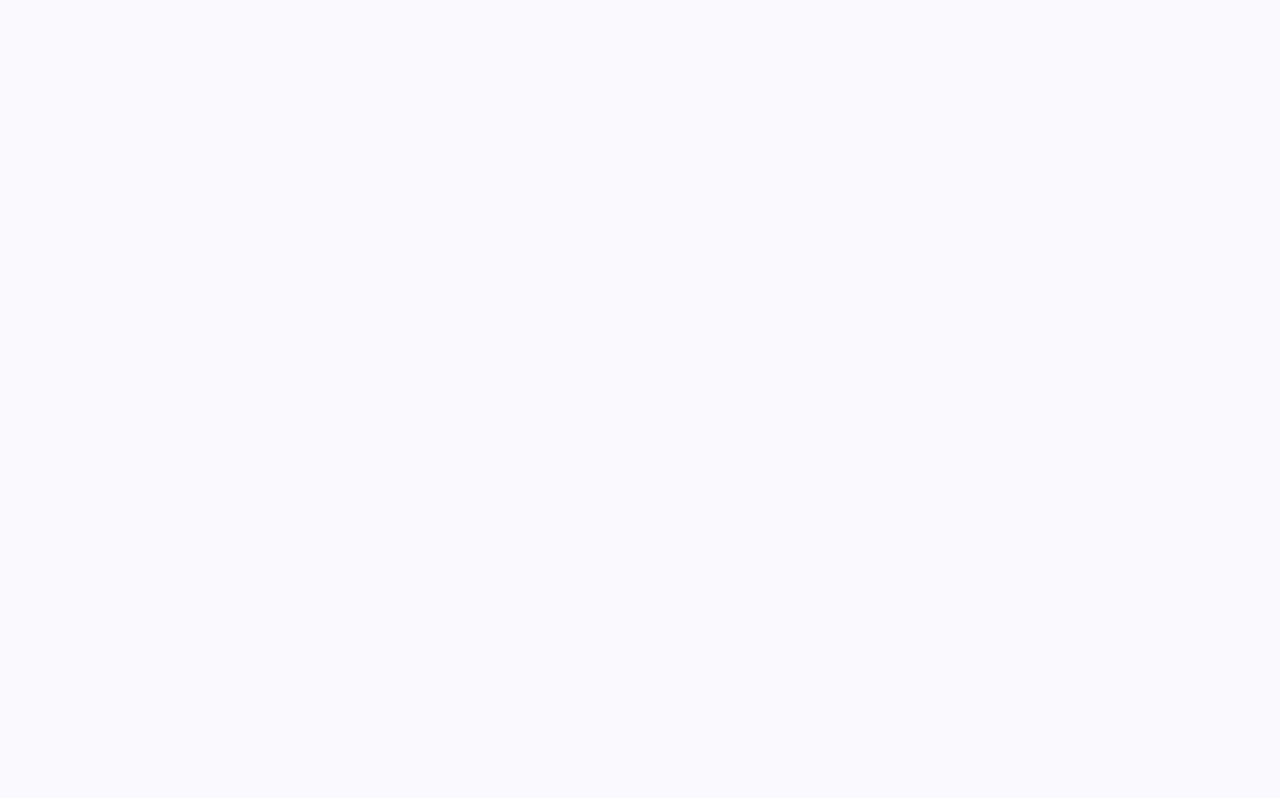
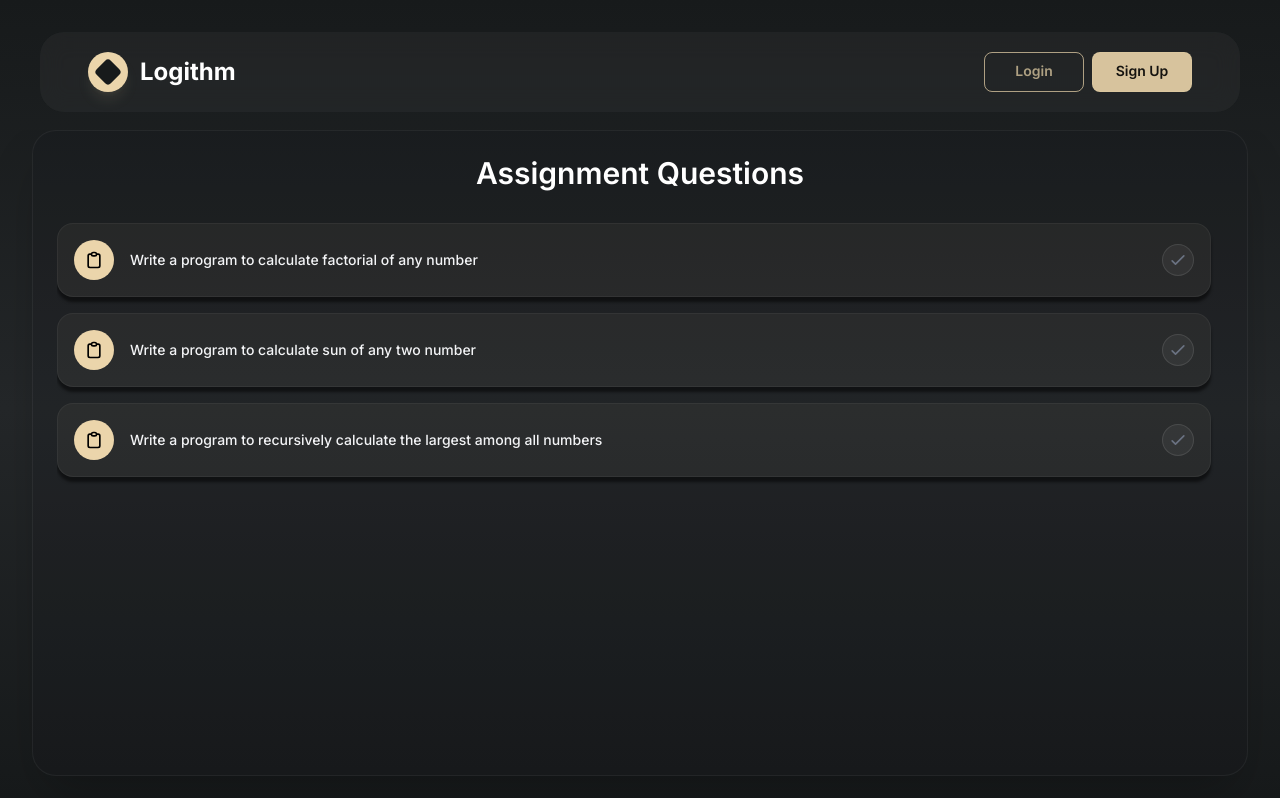
Before and after one commit to LegitAhmad/logithm-frontend, an Angular app: page /assignment in a window 1280 px wide. Before the commit this address led to /. Built offline with nearby package versions, Linux system fonts and the light colour scheme.

Commit message:
Assignment Page

```diff
--- a/src/app/app.routes.ts
+++ b/src/app/app.routes.ts
@@ -5,6 +5,7 @@ import { Signup } from './pages/auth/signup/signup';
 import { Editor } from './pages/editor/editor';
 import { Dashboard } from './pages/dashboard/dashboard';
 import { CourseDetails } from './pages/course-details/course-details';
+import { Assignment } from './pages/assignment/assignment';
 
 export const routes: Routes = [
   {
@@ -36,4 +37,9 @@ export const routes: Routes = [
     title: 'Course',
     component: CourseDetails,
   },
+  {
+    path: 'assignment',
+    title: 'Assignment',
+    component: Assignment,
+  },
 ];
--- /dev/null
+++ b/src/app/pages/assignment/assignment.html
@@ -0,0 +1,43 @@
+<div class="h-screen flex flex-col bg-dashboard-grad text-white overflow-hidden">
+  <app-navbar />
+
+  <div class="flex-1 flex flex-col px-8 pb-6 mt-[130px] h-full overflow-hidden">
+
+    <section class="w-full bg-bg1/15 rounded-3xl p-6 flex flex-col h-full shadow-2xl border border-white/5 overflow-hidden">
+
+      <h2 class="text-2xl lg:text-3xl font-semibold text-center mb-8 shrink-0">
+        Assignment Questions
+      </h2>
+
+      <div class="space-y-4 overflow-y-auto pr-3 custom-scrollbar flex-1 pb-4">
+
+        @for (question of questions; track $index) {
+        <div class="group bg-primary/5 hover:bg-bg3 border border-white/5 flex items-center justify-between rounded-2xl p-4 transition-all duration-300 cursor-pointer shadow-[0_5px_3px_rgba(0,0,0,0.5)]">
+
+          <div class="flex items-center gap-4">
+            <div class="bg-primary flex h-10 w-10 shrink-0 items-center justify-center rounded-full text-black">
+              <svg xmlns="http://www.w3.org/2000/svg" class="h-5 w-5" fill="none" viewBox="0 0 24 24" stroke="currentColor">
+                <path stroke-linecap="round" stroke-linejoin="round" stroke-width="2" d="M9 5H7a2 2 0 00-2 2v12a2 2 0 002 2h10a2 2 0 002-2V7a2 2 0 00-2-2h-2M9 5a2 2 0 002 2h2a2 2 0 002-2M9 5a2 2 0 012-2h2a2 2 0 012 2" />
+              </svg>
+            </div>
+
+            <div class="min-w-0">
+              <p class="text-md font-medium text-gray-100 group-hover:text-white transition-colors truncate">
+                {{ question.text }}
+              </p>
+            </div>
+          </div>
+
+          <div class="flex h-8 w-8 shrink-0 items-center justify-center rounded-full bg-white/5 border border-white/10 text-gray-500 group-hover:text-primary group-hover:border-primary/30 transition-all ml-4">
+            <svg xmlns="http://www.w3.org/2000/svg" class="h-5 w-5" fill="none" viewBox="0 0 24 24" stroke="currentColor">
+              <path stroke-linecap="round" stroke-linejoin="round" stroke-width="2" d="M5 13l4 4L19 7" />
+            </svg>
+          </div>
+
+        </div>
+        }
+
+      </div>
+    </section>
+  </div>
+</div>
--- /dev/null
+++ b/src/app/pages/assignment/assignment.ts
@@ -0,0 +1,17 @@
+import { Component } from '@angular/core';
+import { Navbar } from '../../components/navbar/navbar';
+import { text } from 'stream/consumers';
+
+@Component({
+  selector: 'app-assignment',
+  imports: [Navbar],
+  templateUrl: './assignment.html',
+  styleUrl: './assignment.css',
+})
+export class Assignment {
+ questions = [
+    { text: 'Write a program to calculate factorial of any number ', due: '12:00 2/12/2026' },
+    { text: 'Write a program to calculate sun of any two  number ', due: '23:00 10/12/2026' },
+    { text: 'Write a program to recursively calculate the largest among all numbers ', due: '12:00 2/12/2026' }
+  ];
+}
--- a/src/app/pages/course-details/course-details.html
+++ b/src/app/pages/course-details/course-details.html
@@ -7,18 +7,23 @@
       <div class="mb-6 flex items-end justify-between shrink-0">
         <h2 class="text-3xl ml-3 font-semibold">Assignments</h2>
         <div class="bg-bg3 flex gap-2 rounded-full p-1">
-          <button class="bg-primary px-4 py-1 text-sm font-medium text-black rounded-full cursor-pointer">Pending</button>
+          <button
+            class="bg-primary px-4 py-1 text-sm font-medium text-black rounded-full cursor-pointer">Pending</button>
           <button class="px-4 py-1 text-sm font-medium text-gray-400 cursor-pointer">Completed</button>
         </div>
       </div>
 
       <div class="space-y-4 overflow-y-auto pr-2 custom-scrollbar flex-1">
         @for (item of assignments; track item.title) {
-        <div class="bg-primary/5 hover:bg-bg3 flex items-center justify-between rounded-2xl p-4 transition-colors cursor-pointer shadow-[0_5px_3px_rgba(0,0,0,0.5)]">
+        <div routerLink="/assignment"
+          class="bg-primary/5 hover:bg-bg3 flex items-center justify-between rounded-2xl p-4 transition-colors cursor-pointer shadow-[0_5px_3px_rgba(0,0,0,0.5)]">
           <div class="flex items-center gap-4">
-            <div class="bg-primary flex h-10 w-10 shrink-0 items-center justify-center rounded-full text-lg font-bold text-black">
-              <svg xmlns="http://www.w3.org/2000/svg" class="h-5 w-5" fill="none" viewBox="0 0 24 24" stroke="currentColor">
-                <path stroke-linecap="round" stroke-linejoin="round" stroke-width="2" d="M9 5H7a2 2 0 00-2 2v12a2 2 0 002 2h10a2 2 0 002-2V7a2 2 0 00-2-2h-2M9 5a2 2 0 002 2h2a2 2 0 002-2M9 5a2 2 0 012-2h2a2 2 0 012 2" />
+            <div
+              class="bg-primary flex h-10 w-10 shrink-0 items-center justify-center rounded-full text-lg font-bold text-black">
+              <svg xmlns="http://www.w3.org/2000/svg" class="h-5 w-5" fill="none" viewBox="0 0 24 24"
+                stroke="currentColor">
+                <path stroke-linecap="round" stroke-linejoin="round" stroke-width="2"
+                  d="M9 5H7a2 2 0 00-2 2v12a2 2 0 002 2h10a2 2 0 002-2V7a2 2 0 00-2-2h-2M9 5a2 2 0 002 2h2a2 2 0 002-2M9 5a2 2 0 012-2h2a2 2 0 012 2" />
               </svg>
             </div>
             <div class="min-w-0">
@@ -26,7 +31,8 @@
               <p class="text-xs text-gray-400 truncate">Due: {{ item.due }}</p>
             </div>
           </div>
-          <svg xmlns="http://www.w3.org/2000/svg" class="h-4 w-4 text-gray-500 mr-2" fill="none" viewBox="0 0 24 24" stroke="currentColor">
+          <svg xmlns="http://www.w3.org/2000/svg" class="h-4 w-4 text-gray-500 mr-2" fill="none" viewBox="0 0 24 24"
+            stroke="currentColor">
             <path stroke-linecap="round" stroke-linejoin="round" stroke-width="2" d="M9 5l7 7-7 7" />
           </svg>
         </div>
@@ -42,12 +48,13 @@
         <h2 class="mb-2 text-2xl font-semibold text-center shrink-0">Class Statistics</h2>
 
         <div class="relative flex items-center justify-center flex-1">
-          <div class="transition-transform duration-500 ease-in-out" [class.-translate-x-24]="isHovered" [class.lg:-translate-x-32]="isHovered">
+          <div class="transition-transform duration-500 ease-in-out" [class.-translate-x-24]="isHovered"
+            [class.lg:-translate-x-32]="isHovered">
             <div class="relative w-36 h-36 flex items-center justify-center">
               <svg class="absolute w-full h-full -rotate-90" viewBox="0 0 192 192">
                 <circle cx="96" cy="96" r="80" stroke="#ebd5ab1a" stroke-width="4" fill="none" />
-                <circle cx="96" cy="96" r="80" stroke="#facc15" stroke-width="12" fill="none"
-                  stroke-dasharray="502" stroke-dashoffset="120" stroke-linecap="round" />
+                <circle cx="96" cy="96" r="80" stroke="#facc15" stroke-width="12" fill="none" stroke-dasharray="502"
+                  stroke-dashoffset="120" stroke-linecap="round" />
               </svg>
               <div class="flex flex-col items-center">
                 <span class="text-2xl font-bold text-primary">82%</span>
@@ -56,15 +63,16 @@
             </div>
           </div>
 
-          <div class="absolute right-2 lg:right-4 transition-all duration-500"
-            [class.opacity-100]="isHovered" [class.translate-x-0]="isHovered"
-            [class.opacity-0]="!isHovered" [class.translate-x-10]="!isHovered">
+          <div class="absolute right-2 lg:right-4 transition-all duration-500" [class.opacity-100]="isHovered"
+            [class.translate-x-0]="isHovered" [class.opacity-0]="!isHovered" [class.translate-x-10]="!isHovered">
             <div class="bg-bg3 rounded-2xl p-4 shadow-2xl border border-white/5 min-w-[140px]">
               <h4 class="font-bold text-xs mb-2 border-b border-white/10 pb-1 text-primary">Overview</h4>
               <ul class="space-y-2 text-[11px]">
                 <li class="flex justify-between text-gray-300">Marks: <span class="text-white font-bold">82%</span></li>
-                <li class="flex justify-between text-gray-300">Average: <span class="text-accent font-bold">76%</span></li>
-                <li class="flex justify-between text-gray-300">Highest: <span class="text-primary font-bold">91%</span></li>
+                <li class="flex justify-between text-gray-300">Average: <span class="text-accent font-bold">76%</span>
+                </li>
+                <li class="flex justify-between text-gray-300">Highest: <span class="text-primary font-bold">91%</span>
+                </li>
               </ul>
             </div>
           </div>
--- a/src/app/pages/course-details/course-details.ts
+++ b/src/app/pages/course-details/course-details.ts
@@ -1,9 +1,10 @@
 import { Component } from '@angular/core';
 import { Navbar } from '../../components/navbar/navbar';
+import { RouterLink } from "@angular/router";
 
 @Component({
   selector: 'app-course-details',
-  imports: [Navbar],
+  imports: [Navbar, RouterLink],
   templateUrl: './course-details.html',
   styleUrl: './course-details.css',
 })
```
Also changed, not shown: src/app/pages/assignment/assignment.css (added), 1 other file (tests, documents, lock files or other folders).
